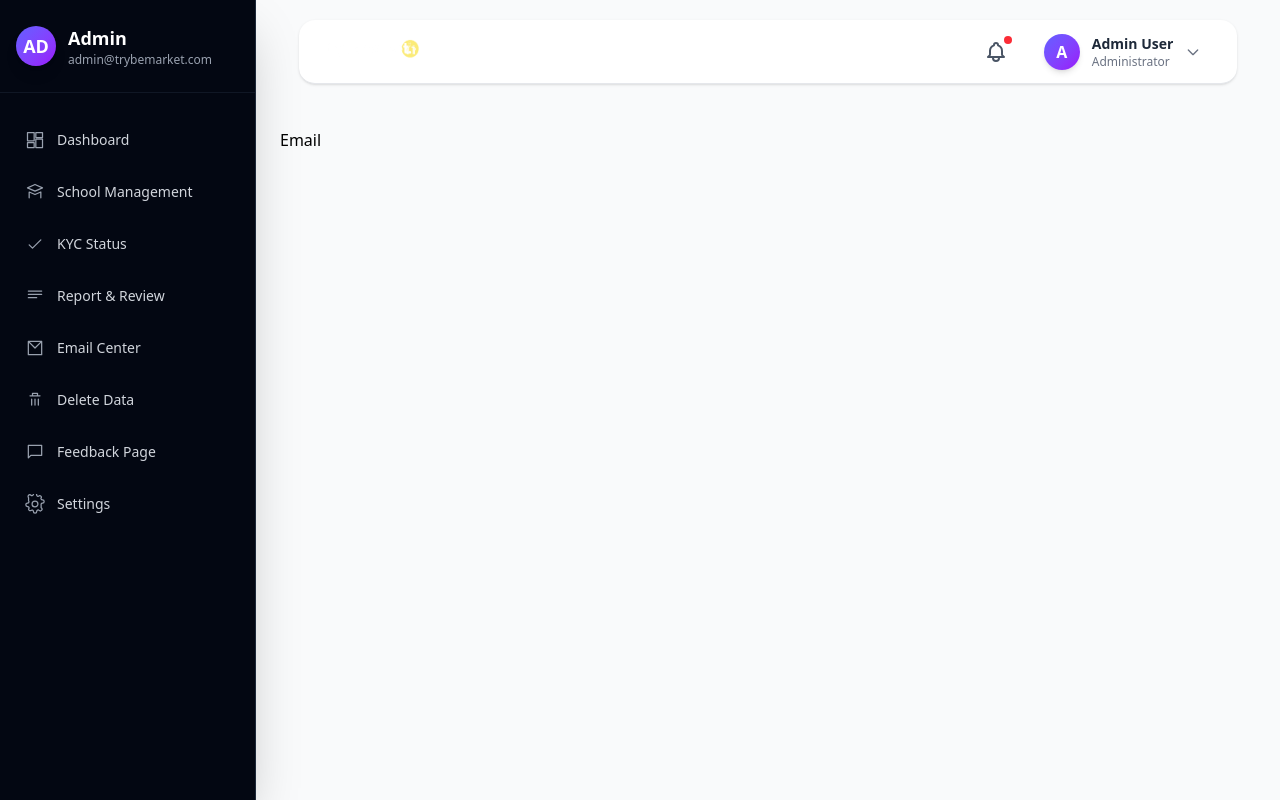
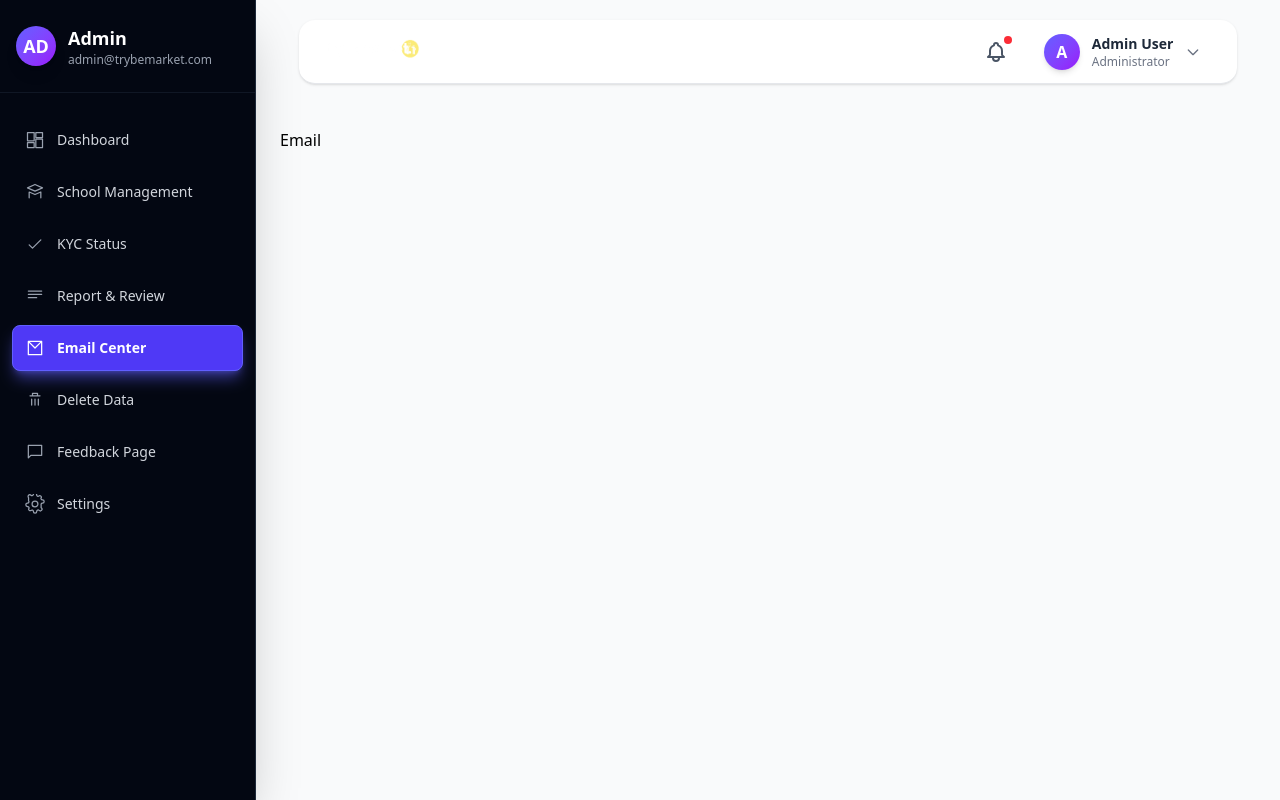
Before and after one commit to trybenode/trybemarket-admin, a Next.js app: page /email in a window 1280 px wide. Built offline with nearby package versions, Linux system fonts and the light colour scheme.

Commit message:
feat: enhance SideNav to highlight active link based on current pathname

```diff
--- a/src/components/SideNav.jsx
+++ b/src/components/SideNav.jsx
@@ -1,6 +1,8 @@
+'use client'
 import React from 'react'
 import Link from 'next/link'
 import Image from 'next/image'
+import { usePathname } from 'next/navigation'
 
 const navItems = [
   { name: 'Dashboard', href: '/dashboard', icon: (
@@ -62,6 +64,8 @@ const navItems = [
 ]
 
 function SideNav({ collapsed = false }) {
+  const pathname = usePathname()
+
   return (
     <aside
       className={`h-screen w-20 lg:w-64 bg-gray-950 text-gray-100 flex flex-col shadow-2xl border-r border-gray-800`}
@@ -82,17 +86,28 @@ function SideNav({ collapsed = false }) {
 
       <nav className="flex-1 overflow-y-auto px-3 py-6">
         <ul className="space-y-1.5">
-          {navItems.map((item) => (
+          {navItems.map((item) => {
+            const isActive = pathname === item.href
+            return (
               <li key={item.name}>
                 <Link
                   href={item.href}
-                className="group flex items-center gap-3 px-3 py-3 rounded-lg text-sm font-medium hover:bg-white/10 hover:backdrop-blur-sm transition-all duration-200 border border-transparent hover:border-white/10 hover:shadow-lg hover:shadow-indigo-500/10"
+                  className={`group flex items-center gap-3 px-3 py-3 rounded-lg text-sm font-medium transition-all duration-200 border ${
+                    isActive
+                      ? 'bg-indigo-600 border-indigo-500 shadow-lg shadow-indigo-500/50'
+                      : 'border-transparent hover:bg-white/10 hover:backdrop-blur-sm hover:border-white/10 hover:shadow-lg hover:shadow-indigo-500/10'
+                  }`}
                 >
-                <span className="text-gray-400 group-hover:text-indigo-400 transition-colors">{item.icon}</span>
-                <span className="truncate text-gray-300 group-hover:text-white transition-colors hidden lg:inline">{item.name}</span>
+                  <span className={`transition-colors ${
+                    isActive ? 'text-white' : 'text-gray-400 group-hover:text-indigo-400'
+                  }`}>{item.icon}</span>
+                  <span className={`truncate transition-colors hidden lg:inline ${
+                    isActive ? 'text-white font-semibold' : 'text-gray-300 group-hover:text-white'
+                  }`}>{item.name}</span>
                 </Link>
               </li>
-          ))}
+            )
+          })}
         </ul>
       </nav>
 
```
Lines whose indentation alone changed are shown as unchanged.
